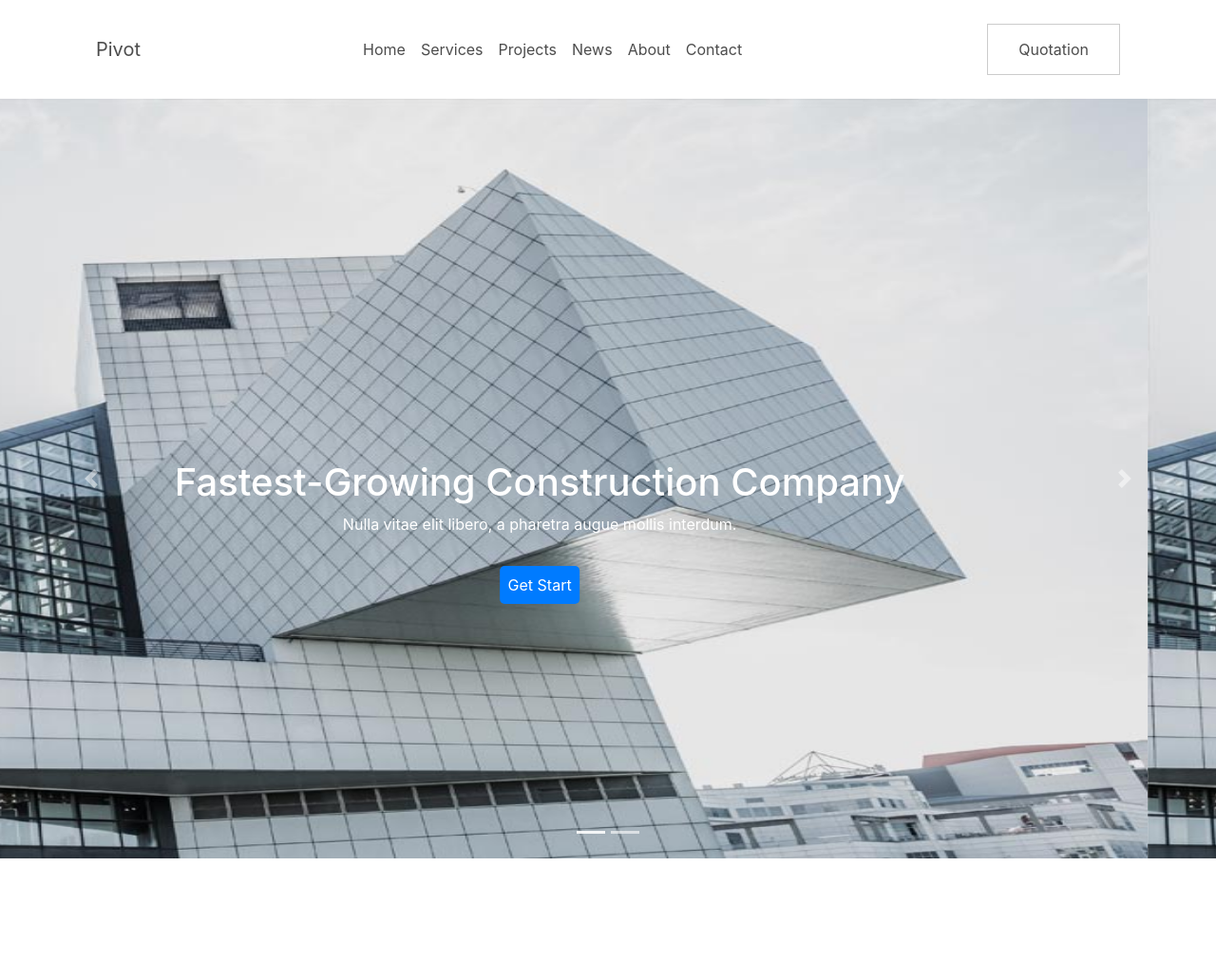
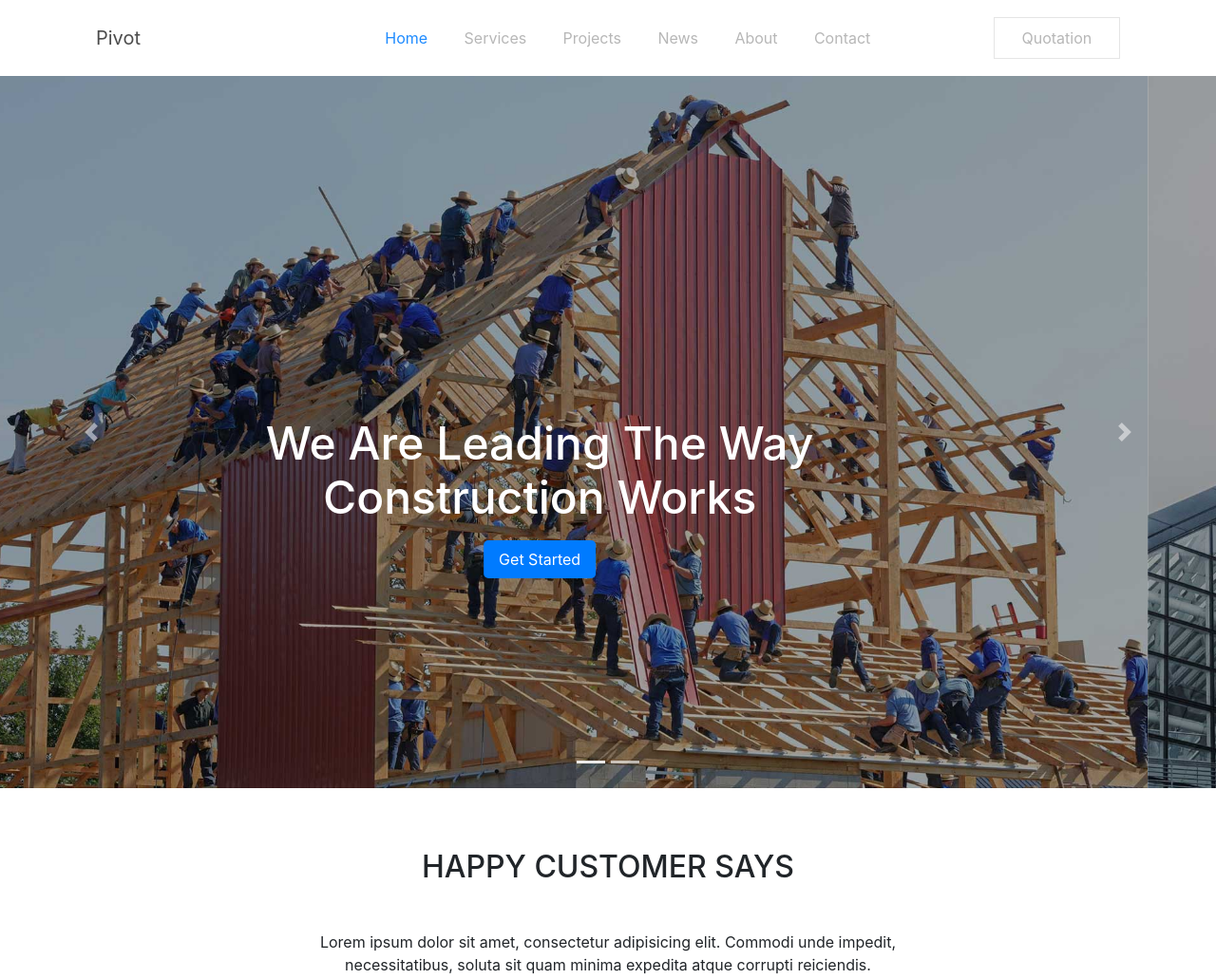
Before and after one commit to AbdelrhmanRabea/First-project-with-git-, a plain HTML site: page index.html in a window 1280 px wide. Shown: the top 1031 px of the page at 95% size. Before the commit the page ends 904 px from the top, so only its background shows below. Drawn offline with Linux system fonts and the light colour scheme.

Commit message:
It's Mina, I've then added another section called, Happy Customer says

```diff
--- a/css/index_style.css
+++ b/css/index_style.css
@@ -14,11 +14,25 @@ list-style-type: none;
 }
 
 .buton-navBar a{
-    border: 1px solid rgba(0,0,0,.2);
-    padding: 1rem 2rem;
+    border: 1px solid rgba(0,0,0,.1);
+    padding: 0.7rem 1.8rem;
+    color: #b7b7b7;
 
 }
 
+.content-style a{
+    color:#b7b7b7;
+    margin: 0px 0.7rem;
+}
+
+.content-style .active a{
+    color: #1e8bff;
+}
+.content-style
+
+{
+    margin-left: 7rem;
+}
 /*/////////////////////////////////////////*/
 
 /* Slider Style */
@@ -32,12 +46,50 @@ list-style-type: none;
     top : 45%
 }
 .carousel-item .carousel-caption a{
+    Font-size: 16px;
+    font-weight:  400;
+    padding: 0.5rem;
+    border-radius: 5px;
+    margin-top: 1rem ;
+    display: inline-block;
+    }
+
+.carousel-caption h1{
+    width: 75%;
+    font-size: 3rem;
+    margin: auto;
+}
 
 
- padding: 0.5rem;
- border-radius: 5px;
- margin-top: 1rem ;
- display: inline-block;
+.bg-img-slider1 , .bg-img-slider2{
+
+    background-position: center center;
+    background-size: cover;
+    height: 750px;
+    background-repeat: no-repeat;
+
 }
 
+
+.bg-img-slider1{
+    background-image: url(../images/slider-1.jpg);
+}
+.bg-img-slider2{
+    background-image: url(../images/slider-2.jpg);
+}
 /* ////////////////////////////////////////////*/
+
+/*HAPPY CUSTOMER SAYS (Section)*/
+*{
+    padding:0;
+    margin:0;
+    box-sizing: border-box;
+}
+#feedback
+{
+    margin-top: 5%;
+}
+.test
+{
+    margin-top: 10%;
+}
--- a/index.html
+++ b/index.html
@@ -9,12 +9,8 @@
 
     <body>
 
-
-
-
              <!-- NaveBar -->
-
-             <div class="container bg-white py-3">
+             <div class="container bg-white py-1">
 
                 <nav class="navbar navbar-expand-lg  text-dark navStyle ">
                     <a class="navbar-brand" href="#">Pivot</a>
@@ -22,7 +18,7 @@
                       <span class="navbar-toggler-icon"></span>
                     </button>
                     <div class="collapse navbar-collapse justify-content-center " id="navbarNav">
-                      <ul class="navbar-nav">
+                      <ul class="navbar-nav content-style">
                         <li class="nav-item active">
                           <a class="nav-link" href="#">Home <span class="sr-only">(current)</span></a>
                         </li>
@@ -48,12 +44,7 @@
                     <div class="buton-navBar pt-3"> <ul><li><a>Quotation</a></li></ul> </div>
                   </nav>
                 </div>
-
-
                 <!-- End NavBar -->
-
-
-
                 <!-- Slider -->
                 <div id="carouselExampleCaptions" class="carousel slide" data-ride="carousel">
                     <ol class="carousel-indicators">
@@ -62,21 +53,23 @@
 
                     </ol>
                     <div class="carousel-inner">
-                      <div class="carousel-item active">
-                        <img src="images/work_thumb_2.jpg" class="d-block w-100" alt="...">
+                      <div class="carousel-item bg-img-slider1 active">
+
                         <div class="carousel-caption d-none d-md-block">
-                          <h1> Fastest-Growing Construction Company</h1>
-                          <p>Nulla vitae elit libero, a pharetra augue mollis interdum.</p>
-                          <a class="bg-primary"> Get Start </a>
+                          <h1>We Are Leading The Way Construction Works</h1>
+
+                          <a class="bg-primary px-3"> Get Started </a>
                         </div>
                       </div>
-                      <div class="carousel-item">
-                        <img src="images/work_thumb_2.jpg" class="d-block w-100" alt="...">
+                      <div class="carousel-item bg-img-slider2">
+
                         <div class="carousel-caption d-none d-md-block">
-                          <h2>Second slide label</h2>
-                          <p>Lorem ipsum dolor sit amet, consectetur adipiscing elit.</p>
+                          <h1>Fastest-Growing Construction Company</h1>
+                          <a class="bg-primary px-3"> Get Started </a>
                         </div>
                       </div>
+
+
 
                     </div>
                     <a class="carousel-control-prev" href="#carouselExampleCaptions" role="button" data-slide="prev">
@@ -88,10 +81,30 @@
                       <span class="sr-only">Next</span>
                     </a>
                   </div>
-
                 <!-- End Slider -->
 
+              <!--HAPPY CUSTOMER SAYS (Section)-->
+              <section id="feedback">
+                <div class="m-auto text-center my-5 w-50 ">
+                  <h2>HAPPY CUSTOMER SAYS</h2>
+                  <p class="my-5">Lorem ipsum dolor sit amet, consectetur adipisicing elit. Commodi unde impedit, necessitatibus, soluta sit quam minima expedita atque corrupti reiciendis.</p>
 
+                </div>
+                <div class="d-md-flex test">
+                  <div class="col-md-6 text-center">
+                    <img src="images/person_1.jpg" class=" rounded-circle w-25">
+                    <p>Jane Doe,<span> XYZ Inc.</span></p>
+                    <p>“Lorem ipsum dolor sit amet, consectetur adipisicing elit. Commodi unde impedit, necessitatibus, soluta sit quam minima expedita atque corrupti reiciendis.”</p>
+                  </div>
+                  <div class="col-md-6 text-center">
+                    <img src="images/person_3.jpg" class=" rounded-circle w-25">
+                    <p>Jane Doe,<span> XYZ Inc.</span></p>
+                    <p>“Lorem ipsum dolor sit amet, consectetur adipisicing elit. Commodi unde impedit, necessitatibus, soluta sit quam minima expedita atque corrupti reiciendis.”</p>
+                  </div>
+                </div>
+              </section>
+
+        <!--Js files-->
         <script src="js/popper.min.js"></script>
         <script src="js/jquery-3.4.1.slim.min.js"></script>
         <script src="js/bootstrap.min.js"></script>
```
